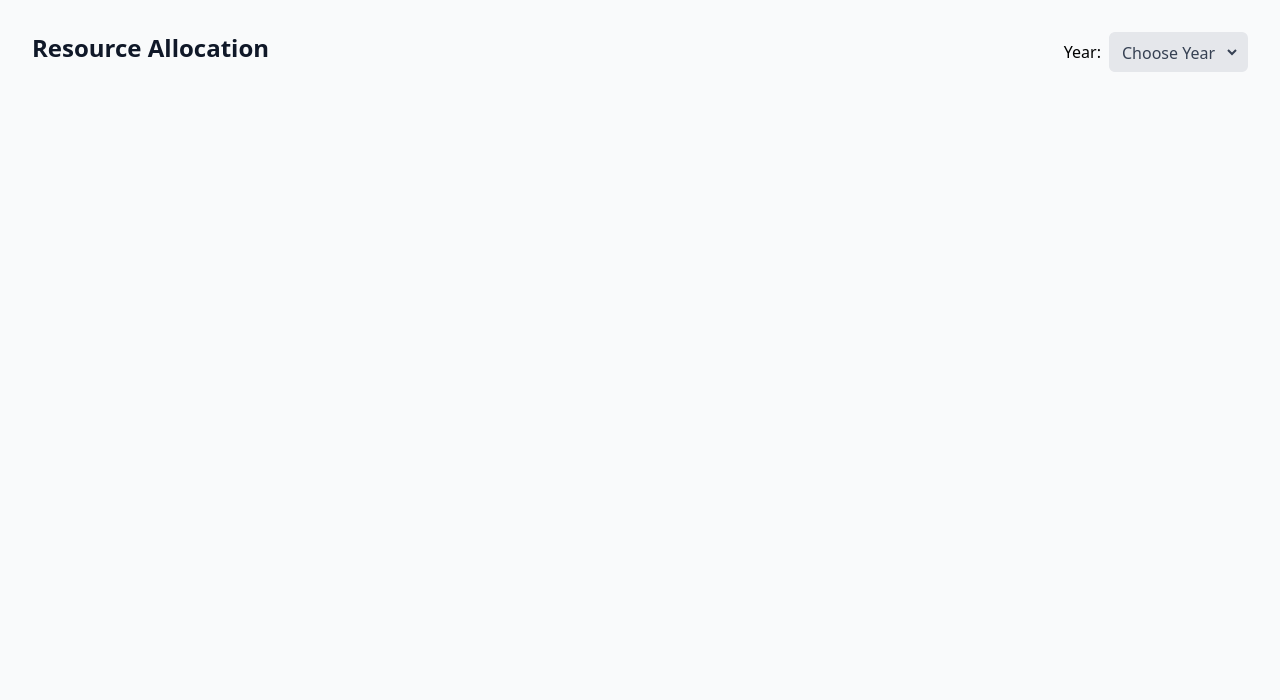
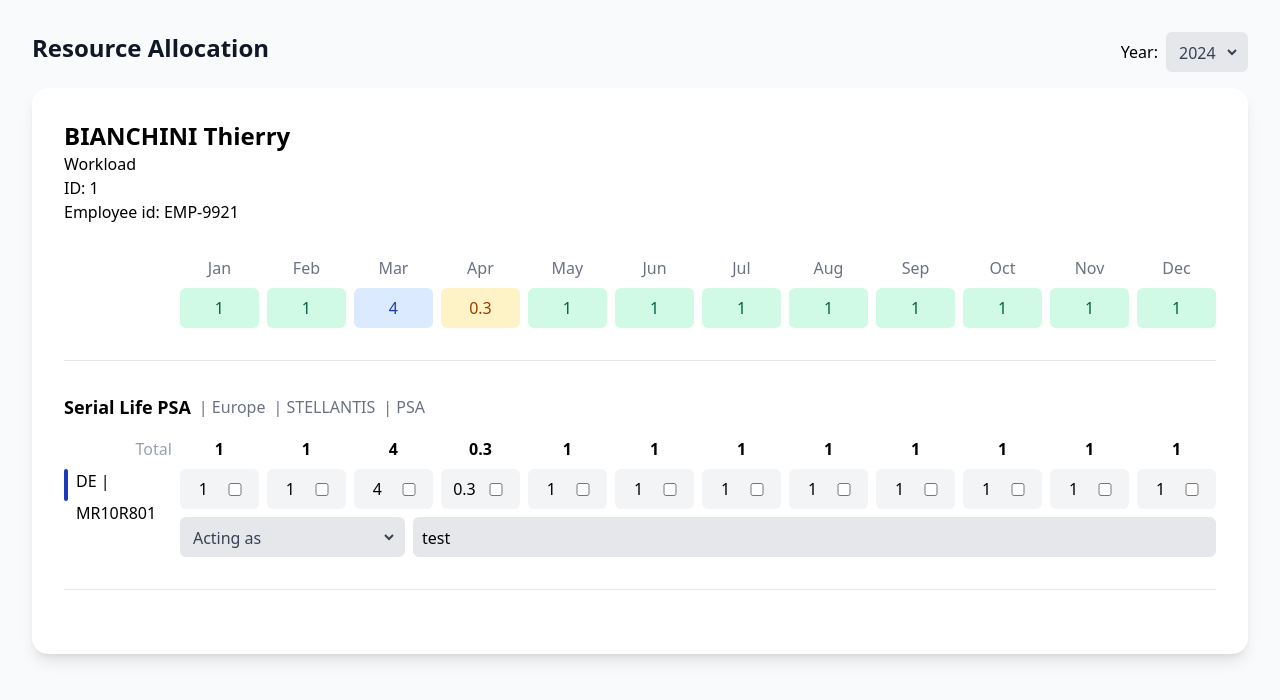
Before and after one commit to irsalsss/workload-form, a React (Vite) app: page / in a window 1280 px wide. Shown: the top 700 px of the page. Built offline with nearby package versions, Linux system fonts and the light colour scheme.

Commit message:
fix: adjust styling

```diff
--- a/src/App.tsx
+++ b/src/App.tsx
@@ -1,4 +1,4 @@
-import { useCallback, useMemo, useRef, useState } from 'react';
+import { useCallback, useEffect, useMemo, useRef, useState } from 'react';
 import { data } from './consts/workload';
 import { EmployeeWorkloadProfile } from './types/workload';
 import WorkloadForm from './components/WorkloadForm';
@@ -24,6 +24,12 @@ export default function App() {
       (item) => item.year === selectedYear,
     );
   }, [employeeWorkloadProfiles, selectedYear]);
+
+  useEffect(() => {
+    if (years.length > 0) {
+      setSelectedYear(years[0]);
+    }
+  }, [years]);
 
   const handleYearChange = (event: React.ChangeEvent<HTMLSelectElement>) => {
     setSelectedYear(Number(event.target.value));
@@ -143,9 +149,8 @@ export default function App() {
           <Select
             name="years"
             id="years"
-            placeholder="Choose Year"
             options={years}
-            defaultValue={selectedYear ?? ''}
+            value={selectedYear ?? ''}
             onChange={handleYearChange}
           />
         </div>
--- a/src/components/Select.tsx
+++ b/src/components/Select.tsx
@@ -1,7 +1,7 @@
 interface SelectProps {
   name: string;
   id: string;
-  placeholder: string;
+  placeholder?: string;
   options: string[] | number[];
   value?: string | number;
   defaultValue?: string | number;
@@ -26,7 +26,7 @@ export default function Select({
       defaultValue={defaultValue}
       onChange={onChange}
     >
-      <option value="">{placeholder}</option>
+      {!!placeholder && <option value="">{placeholder}</option>}
       {options.map((option) => (
         <option key={option} value={option}>
           {option}
--- a/src/components/WorkloadForm.tsx
+++ b/src/components/WorkloadForm.tsx
@@ -127,10 +127,14 @@ export default function WorkloadForm({
 
       {selectedWorkload.projects.map((project) => (
         <div key={project.id} className="mt-8">
-          <div className="mt-8 grid grid-cols-12 gap-2">
+          <div className="flex gap-2 mt-8">
+            <div className="w-[120px]" />
+            <div className="grid grid-cols-12 gap-2 w-full">
               {project.allocations.map((allocation) => (
                 <div className="flex flex-col gap-2" key={allocation.month}>
-                <p className="text-center text-gray-500">{allocation.month}</p>
+                  <p className="text-center text-gray-500">
+                    {allocation.month}
+                  </p>
                   <p
                     className={twMerge(
                       getStatus(
@@ -153,6 +157,7 @@ export default function WorkloadForm({
                 </div>
               ))}
             </div>
+          </div>
 
           <VerticalLine />
 
@@ -164,7 +169,20 @@ export default function WorkloadForm({
               <p className="text-gray-500 text-md">| {project.brand}</p>
             </div>
 
-            <div className="grid grid-cols-12 gap-2 mt-4">
+            <div className="flex gap-2 mt-4">
+              <div className="flex flex-col gap-2 w-[120px]">
+                <p className="text-md text-gray-400 text-right">Total</p>
+                <div className="h-full flex gap-2">
+                  <span className="w-1 h-8 bg-blue-800 rounded-full" />
+                  <div className="flex flex-col gap-2">
+                    <p className="text-md">{project.departmentCode} |</p>
+                    <p className="text-md">{project.id}</p>
+                  </div>
+                </div>
+              </div>
+
+              <div className="flex flex-col gap-2 w-full">
+                <div className="grid grid-cols-12 gap-2 w-full">
                   {project.allocations.map((allocation) => (
                     <div key={allocation.month} className="flex flex-col gap-2">
                       <p className="text-center font-bold">
@@ -178,7 +196,8 @@ export default function WorkloadForm({
                       <div
                         className={twMerge(
                           'flex gap-2 items-center justify-center rounded-md px-2 py-2 bg-gray-100',
-                      allocation.isChecked && 'bg-orange-100 text-orange-800',
+                          allocation.isChecked &&
+                            'bg-orange-100 text-orange-800',
                         )}
                       >
                         <input
@@ -208,9 +227,8 @@ export default function WorkloadForm({
                     </div>
                   ))}
                 </div>
-          </div>
 
-          <div className="flex gap-2 items-start mt-4">
+                <div className="flex gap-2 items-start">
                   <Select
                     name="actingAsRole"
                     id="actingAsRole"
@@ -229,6 +247,9 @@ export default function WorkloadForm({
                     onBlur={handleChangeNote(selectedWorkload.id, project.id)}
                   />
                 </div>
+              </div>
+            </div>
+          </div>
 
           <VerticalLine />
         </div>
```
Lines whose indentation alone changed are shown as unchanged.
